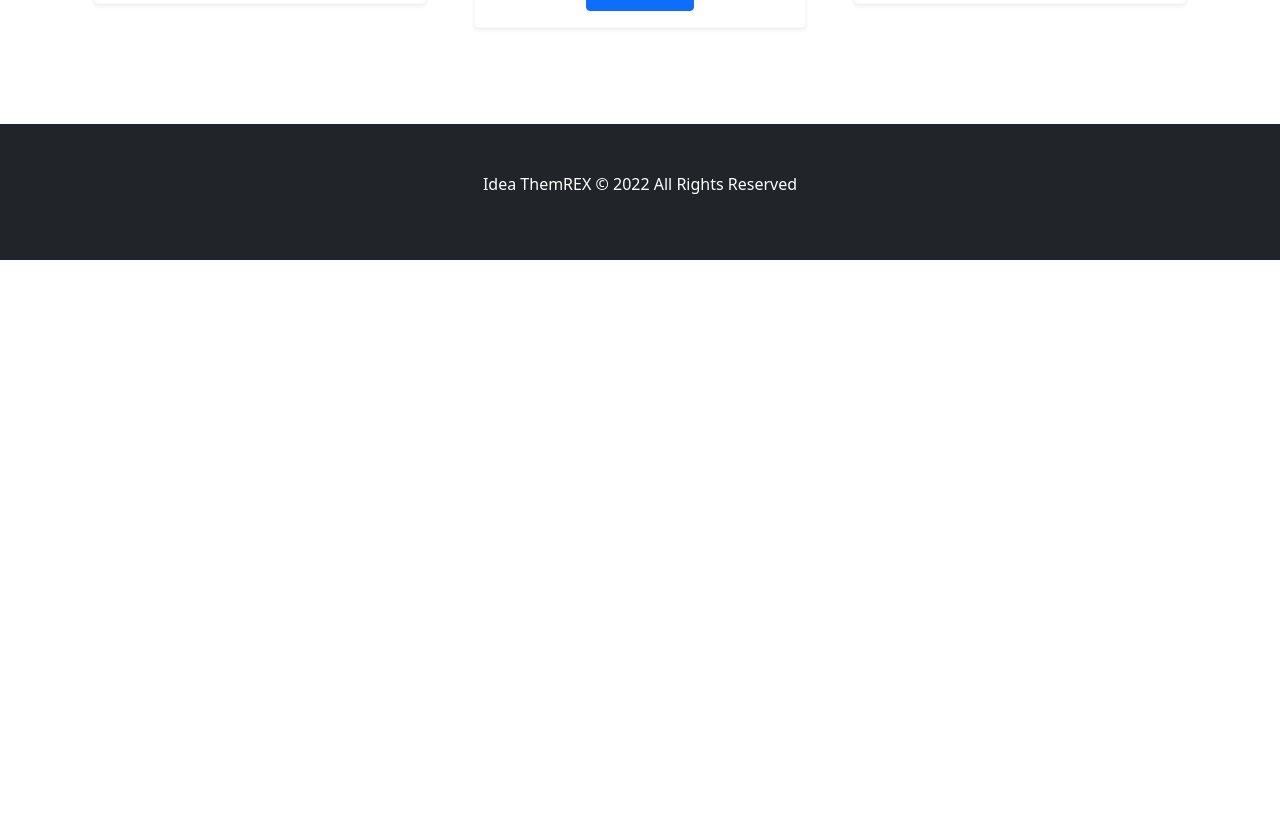
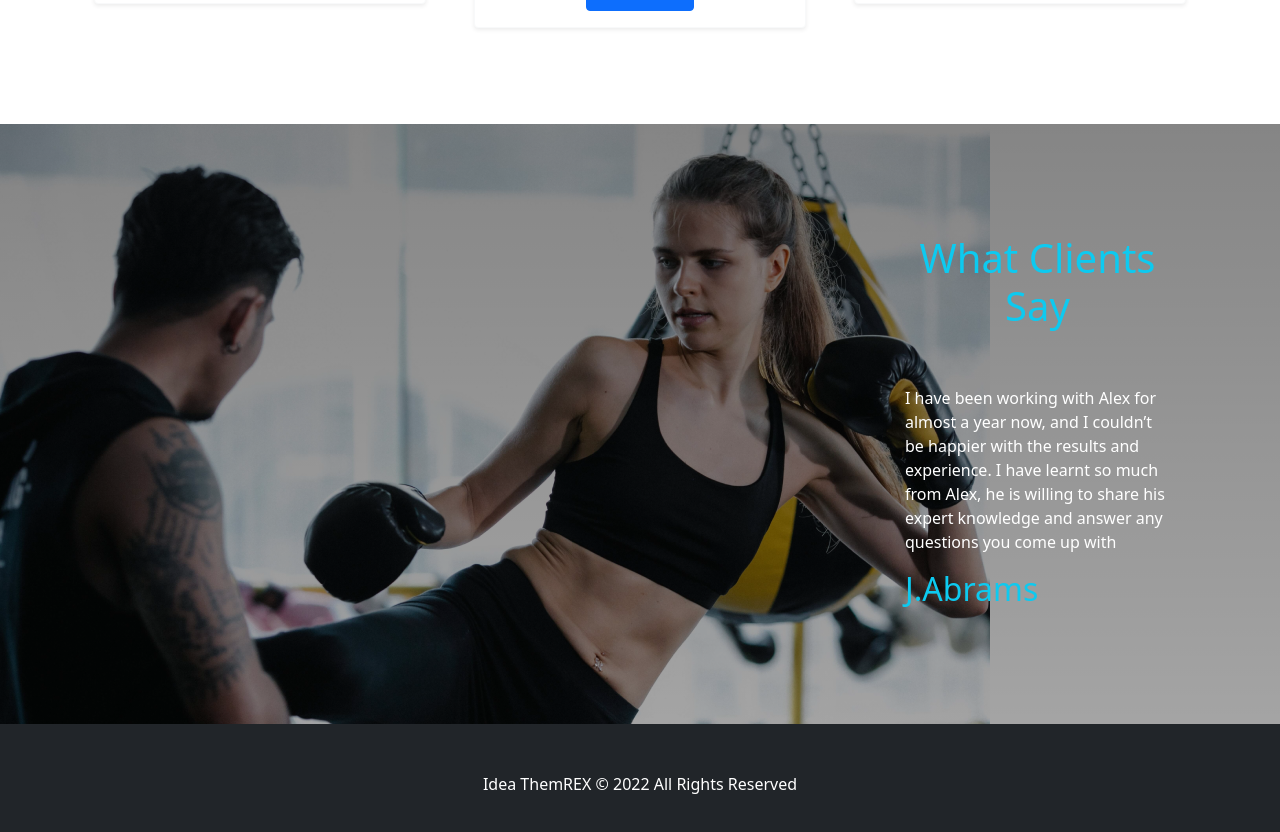
Before and after one commit to rabiul1399/independent-service, a React (Create React App) app: page / in a window 1280 px wide. Shown: the part 2005-2837 px from the top of the page. Before the commit the page ends 2265 px from the top, so only its background shows below. Built offline with nearby package versions, Linux system fonts and the light colour scheme; the HTML template or start-up script is replaced by a standard one.

Commit message:
customer reviews

```diff
--- a/src/App.js
+++ b/src/App.js
@@ -3,7 +3,8 @@ import Header from './Pages/Home/Header/Header';
 import 'bootstrap/dist/css/bootstrap.min.css';
 import { Route, Routes } from 'react-router-dom';
 import Home from './Pages/Home/Home/Home';
-import Detailes from './Pages/Home/Customer/Detailes/Detailes';
+import CustomerReview from './Pages/Reviews/CustomerReview/CustomerReview';
+import Details from './Pages/Reviews/Detailes/Details';
 
 
 function App() {
@@ -13,7 +14,8 @@ function App() {
       <Routes>
         <Route path='/' element={<Home></Home>}></Route>
         <Route path='/home' element={<Home></Home>}></Route>
-        <Route path='/details' element={<Detailes></Detailes>}></Route>
+        <Route path='/details' element={<Details></Details>}></Route>
+
 
 
 
--- a/src/Pages/Home/Customer/Detailes/Detailes.js
+++ /dev/null
@@ -1,15 +0,0 @@
-import React from 'react';
-import { useParams } from 'react-router-dom';
-
-
-const Detailes = () => {
-    let { id } = useParams();
-    console.log(id)
-    return (
-        <div>
-            <h3>this is details</h3>
-        </div>
-    );
-};
-
-export default Detailes;
--- a/src/Pages/Home/Home/Home.js
+++ b/src/Pages/Home/Home/Home.js
@@ -1,16 +1,19 @@
 import React from 'react';
+import CustomerReview from '../../Reviews/CustomerReview/CustomerReview';
 import Bannar from '../Banner/Bannar';
 import Footer from '../Footer/Footer';
 import Services from '../Services/Services';
 
 const Home = () => {
     return (
-        <div>
+        <>
             <Bannar></Bannar>
              <Services></Services>
+             <CustomerReview></CustomerReview>
              <Footer></Footer>
 
-        </div>
+
+        </>
     );
 };
 
--- /dev/null
+++ b/src/Pages/Reviews/CustomerReview/CustomerReview.css
@@ -0,0 +1,15 @@
+
+.customerReviews{
+     width: 100%;
+    height: 600px;
+    background-image: linear-gradient(rgba(0, 0, 0, 0.479), rgba(0, 0, 0, 0.356)),
+                  url('../../../images/gym/Background\ \(6\).png');
+    background-repeat: no-repeat;
+    padding: 110px;
+
+}
+
+
+.reviews{
+
+}
--- /dev/null
+++ b/src/Pages/Reviews/CustomerReview/CustomerReview.js
@@ -0,0 +1,32 @@
+import React from 'react';
+import './CustomerReview.css';
+
+const CustomerReview = () => {
+    return (
+        <div className='customerReviews '>
+           <div className='reviews w-25 ms-auto'>
+           <h1 className='text-center text-info'>What Clients Say</h1>
+            <p className='text-white pt-5'>
+
+                I have been working with Alex for almost a year now, and I couldn’t be happier with the results and experience. I have learnt so much from Alex, he is willing to share his expert knowledge and answer any questions you come up with
+            </p>
+            <h2 className='text-info text'>J.Abrams</h2>
+           </div>
+
+            {/* <p>
+            This programs will change your life! I have the Muscle Building, Bikini Body and this one is my favorite. Alex puts so much detail into these programs to give you exactly what you need!
+
+M. Reynolds
+Alex encourages you and pushes you to achieve your potential. I’ve seen great results over the past few months! His tips on nutrition are excellent and his dedication is clear.
+
+A. Fraser
+Alex Stone knows his stuff and is passionate about helping you to achieve your own health and fitness goals. The workouts are always different and I look forward to each session. Highly recommended!
+
+L. Wilson
+            </p> */}
+
+        </div>
+    );
+};
+
+export default CustomerReview;
--- /dev/null
+++ b/src/Pages/Reviews/Detailes/Details.js
@@ -0,0 +1,11 @@
+import React from 'react';
+
+const Details = () => {
+    return (
+        <div>
+            <h2 className='text-center mt-4 text-info'>I am Detailes</h2>
+        </div>
+    );
+};
+
+export default Details;
```
Also changed, not shown: src/images/gym/Background (6).png (added), 1 other file (tests, documents, lock files or other folders).
